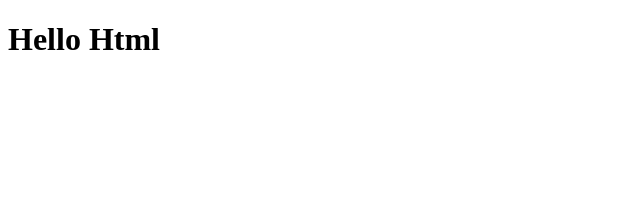
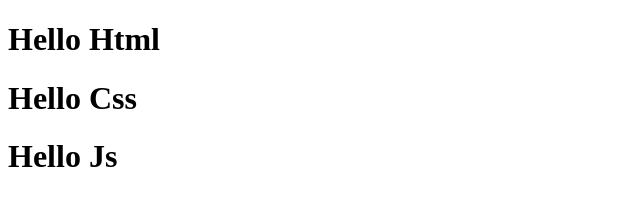
Before and after one commit to 120061203/git-teach, a plain HTML site: page index.html in a window 1280 px wide. Shown: the whole page, without its empty margins (0-640 px from the left). Drawn offline with Linux system fonts and the light colour scheme.

Commit message:
Feat: add Css and Js

```diff
--- a/index.html
+++ b/index.html
@@ -7,5 +7,7 @@
 </head>
 <body>
     <h1>Hello Html</h1>
+    <h1>Hello Css</h1>
+    <h1>Hello Js</h1>
 </body>
 </html>
```
